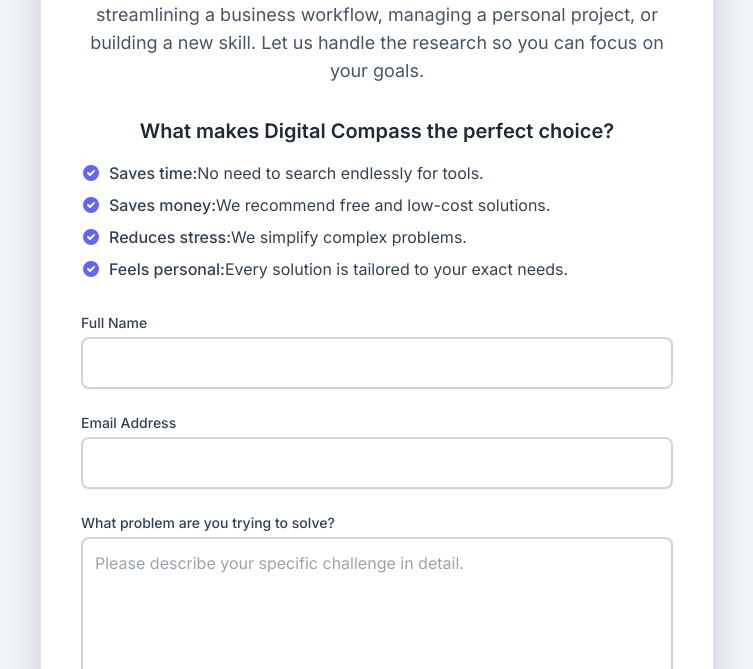
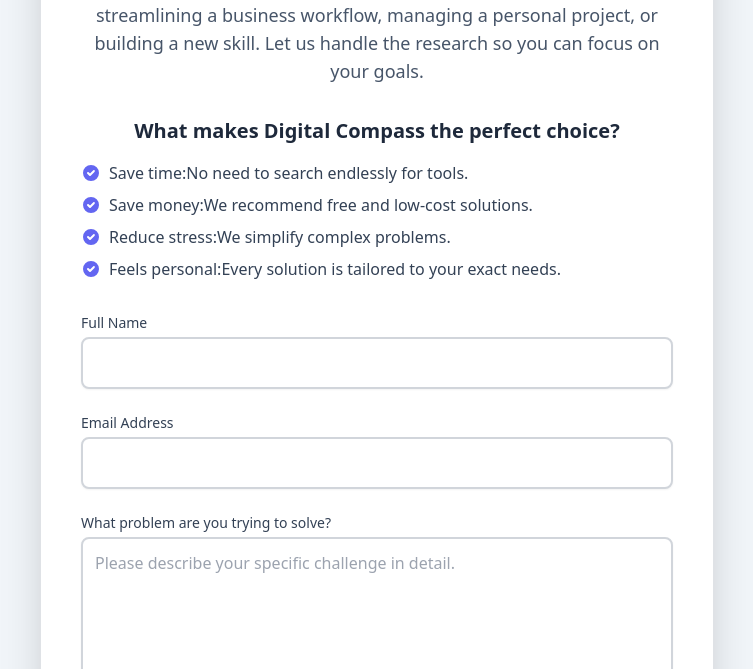
Before and after one commit to gitgoai/Digital-Compass, a plain HTML site: page index.html in a window 1280 px wide. Shown: the part 131-800 px from the top of the page, without its empty margins (263-1016 px from the left). Drawn offline with nearby package versions, Linux system fonts and the light colour scheme.

Commit message:
Update index.html

```diff
--- a/index.html
+++ b/index.html
@@ -10,13 +10,9 @@
     <link rel="preconnect" href="https://fonts.googleapis.com">
     <link rel="preconnect" href="https://fonts.gstatic.com" crossorigin>
     <link href="https://fonts.googleapis.com/css2?family=Inter:wght@400;500;600;700&display=swap" rel="stylesheet">
-    <style>
-        body {
-            font-family: 'Inter', sans-serif;
-        }
-    </style>
 </head>
-<body class="bg-slate-100 flex items-center justify-center min-h-screen p-4">
+<!-- Applying the 'Inter' font directly to the body using a Tailwind class -->
+<body class="bg-slate-100 font-inter flex items-center justify-center min-h-screen p-4">
 
     <!-- Container for background trust badges -->
     <!-- These badges are purely for aesthetic and trust-building purposes. -->
@@ -58,15 +54,15 @@
             <ul class="text-md text-slate-700 space-y-2 list-none">
                 <li class="flex items-center">
                     <svg class="w-5 h-5 text-indigo-500 mr-2 flex-shrink-0" fill="currentColor" viewBox="0 0 20 20" xmlns="http://www.w3.org/2000/svg"><path fill-rule="evenodd" d="M10 18a8 8 0 100-16 8 8 0 000 16zm3.707-9.293a1 1 0 00-1.414-1.414L9 10.586 7.707 9.293a1 1 0 00-1.414 1.414l2 2a1 1 0 001.414 0l4-4a1 1 0 000-1.414z" clip-rule="evenodd" /></svg>
-                    <span class="font-medium">Saves time:</span> No need to search endlessly for tools.
+                    <span class="font-medium">Save time:</span> No need to search endlessly for tools.
                 </li>
                 <li class="flex items-center">
                     <svg class="w-5 h-5 text-indigo-500 mr-2 flex-shrink-0" fill="currentColor" viewBox="0 0 20 20" xmlns="http://www.w3.org/2000/svg"><path fill-rule="evenodd" d="M10 18a8 8 0 100-16 8 8 0 000 16zm3.707-9.293a1 1 0 00-1.414-1.414L9 10.586 7.707 9.293a1 1 0 00-1.414 1.414l2 2a1 1 0 001.414 0l4-4a1 1 0 000-1.414z" clip-rule="evenodd" /></svg>
-                    <span class="font-medium">Saves money:</span> We recommend free and low-cost solutions.
+                    <span class="font-medium">Save money:</span> We recommend free and low-cost solutions.
                 </li>
                 <li class="flex items-center">
                     <svg class="w-5 h-5 text-indigo-500 mr-2 flex-shrink-0" fill="currentColor" viewBox="0 0 20 20" xmlns="http://www.w3.org/2000/svg"><path fill-rule="evenodd" d="M10 18a8 8 0 100-16 8 8 0 000 16zm3.707-9.293a1 1 0 00-1.414-1.414L9 10.586 7.707 9.293a1 1 0 00-1.414 1.414l2 2a1 1 0 001.414 0l4-4a1 1 0 000-1.414z" clip-rule="evenodd" /></svg>
-                    <span class="font-medium">Reduces stress:</span> We simplify complex problems.
+                    <span class="font-medium">Reduce stress:</span> We simplify complex problems.
                 </li>
                 <li class="flex items-center">
                     <svg class="w-5 h-5 text-indigo-500 mr-2 flex-shrink-0" fill="currentColor" viewBox="0 0 20 20" xmlns="http://www.w3.org/2000/svg"><path fill-rule="evenodd" d="M10 18a8 8 0 100-16 8 8 0 000 16zm3.707-9.293a1 1 0 00-1.414-1.414L9 10.586 7.707 9.293a1 1 0 00-1.414 1.414l2 2a1 1 0 001.414 0l4-4a1 1 0 000-1.414z" clip-rule="evenodd" /></svg>
@@ -157,10 +153,15 @@
     <script>
         // Check for URL parameter after submission and show a message
         window.onload = function() {
+            // Get the URL parameters
             const urlParams = new URLSearchParams(window.location.search);
+            // Check if the 'sent' parameter is set to 'true'
             if (urlParams.get('sent') === 'true') {
+                // Find the message area element
                 const messageArea = document.getElementById('messageArea');
+                // Set the success message
                 messageArea.textContent = 'Your request has been received! We will begin our analysis and get back to you.';
+                // Apply green color for a success message
                 messageArea.classList.add('text-green-600');
             }
         };
```
Lines whose indentation alone changed are shown as unchanged.
